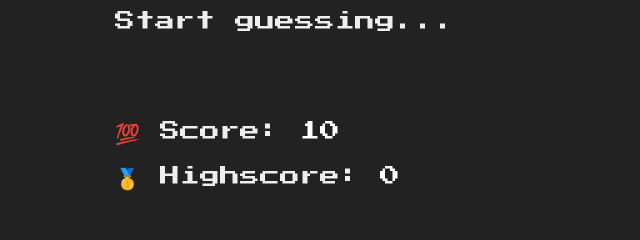
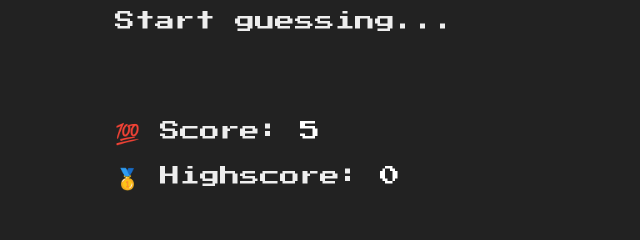
Before and after one commit to BrunoGaruda/Guess-my-number, a plain HTML site: page index.html in a window 1280 px wide. Both pictures are taken after a click on the button "Again!". Shown: the part 439-679 px from the top of the page, 585-1225 px from the left. Drawn offline with nearby package versions, Linux system fonts and the light colour scheme.

Commit message:
score atualizado para 5, para forçar a utilização das vidas extras

```diff
--- a/index.html
+++ b/index.html
@@ -38,7 +38,7 @@
         </section>
         <section class="right">
           <p class="message">Start guessing...</p>
-          <p class="label-score">💯 Score: <span class="score">10</span></p>
+          <p class="label-score">💯 Score: <span class="score">5</span></p>
           <p class="label-highscore">
             🥇 Highscore: <span class="highscore">0</span>
           </p>
--- a/script.js
+++ b/script.js
@@ -4,7 +4,7 @@
 let secretNumber = Math.trunc(Math.random() * 50) + 1
 
 // Variável de estado
-let score = 10
+let score = 5
 let highscore = 0
 let life = 3
 
@@ -123,7 +123,7 @@ document.querySelector('.again').addEventListener('click', function () {
   }
 
   // Restart
-  score = 10
+  score = 5
   secretNumber = Math.trunc(Math.random() * 50) + 1
   document.querySelector('.score').textContent = score
   document.querySelector('.number').textContent = '?'
```
